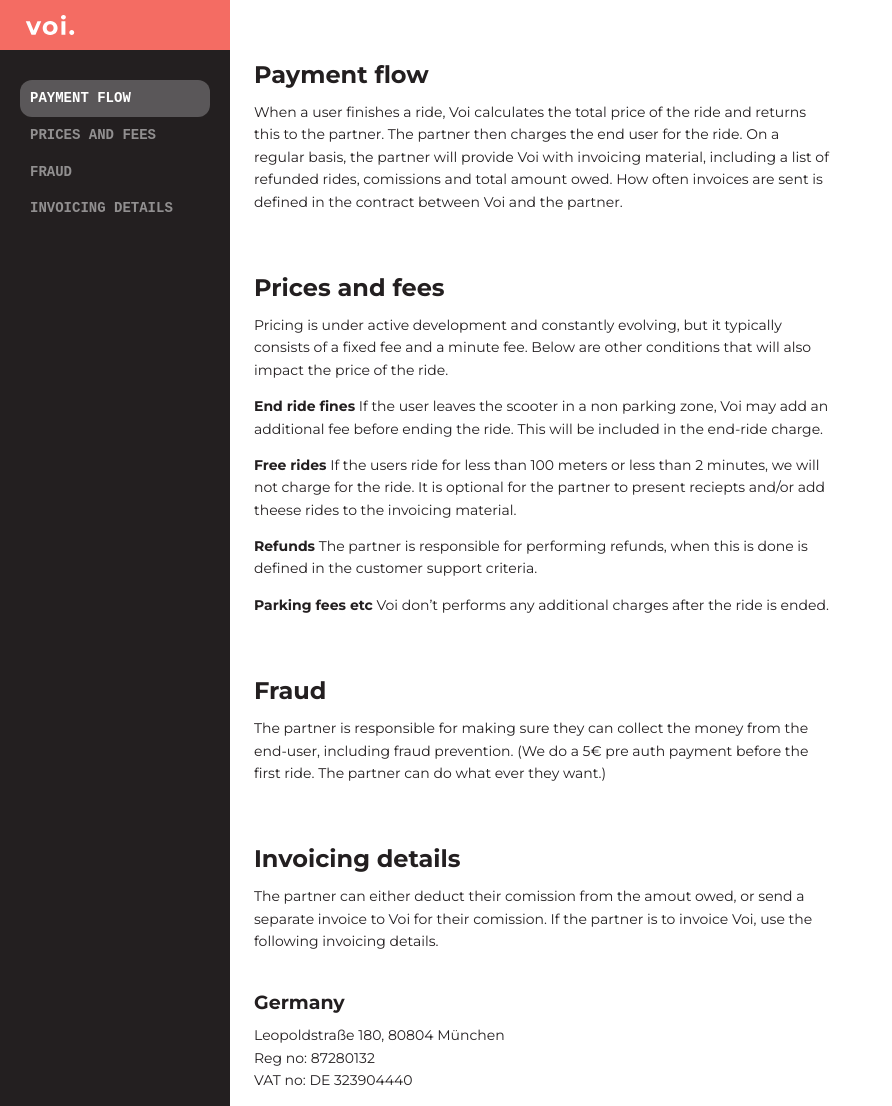
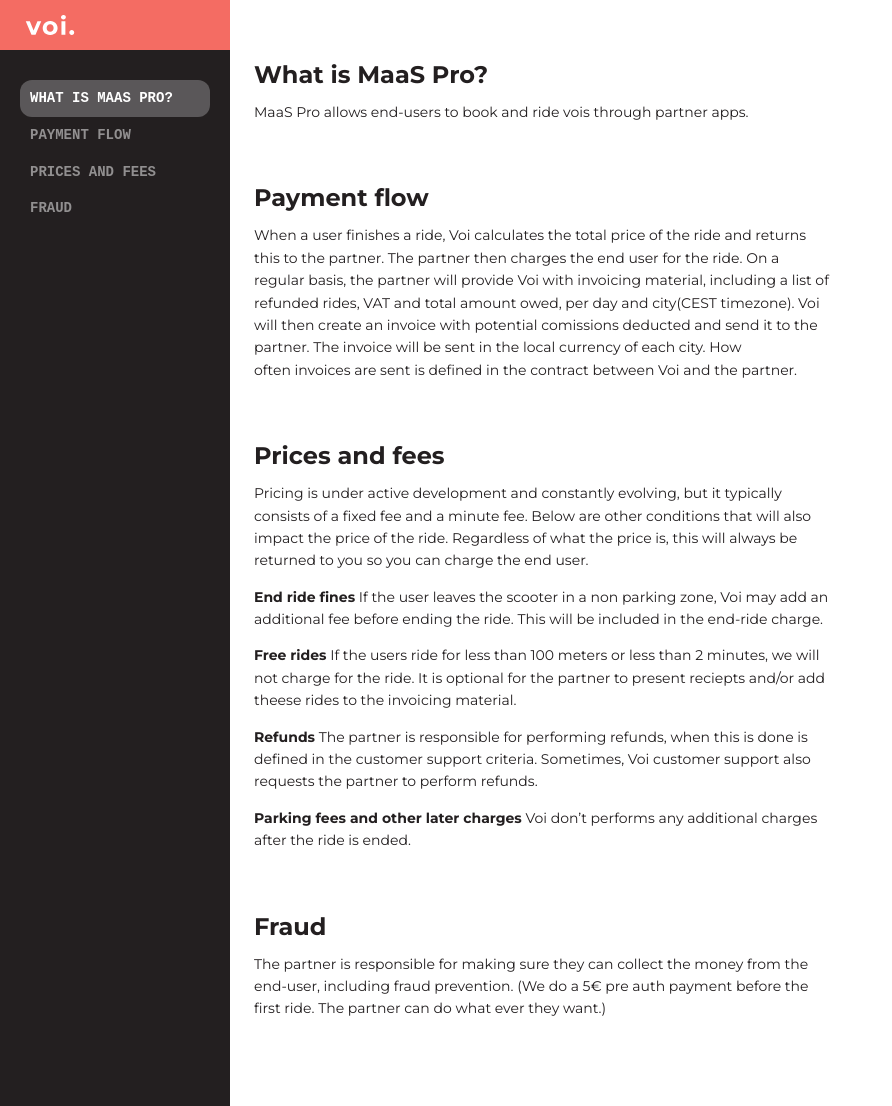
Before and after one commit to Tomtss/partner-api-docs, a Jekyll site: the page built from payments.md, in a window 1280 px wide and 1106 px high. Shown: the whole window, without its empty margins (0-892 px from the left). Built offline with Jekyll 4.4.1, drawn with Linux system fonts in a browser that asks for light colours; some web fonts are replaced.

Commit message:
payments

```diff
--- a/payments.md
+++ b/payments.md
@@ -5,28 +5,22 @@
 menu: main
 description: Paymentflows, refunds, fraud and invoicing
 ---
+# What is MaaS Pro?
+MaaS Pro allows end-users to book and ride vois through partner apps.
 
 # Payment flow
-When a user finishes a ride, Voi calculates the total price of the ride and returns this to the partner. The partner then charges the end user for the ride. On a regular basis, the partner will provide Voi with invoicing material, including a list of refunded rides, comissions and total amount owed. How often invoices are sent is defined in the contract between Voi and the partner.
+When a user finishes a ride, Voi calculates the total price of the ride and returns this to the partner. The partner then charges the end user for the ride. On a regular basis, the partner will provide Voi with invoicing material, including a list of refunded rides, VAT and total amount owed, per day and city(CEST timezone). Voi will then create an invoice with potential comissions deducted and send it to the partner. The invoice will be sent in the local currency of each city. How often invoices are sent is defined in the contract between Voi and the partner.
 
 # Prices and fees
-Pricing is under active development and constantly evolving, but it typically consists of a fixed fee and a minute fee. Below are other conditions that will also impact the price of the ride.
+Pricing is under active development and constantly evolving, but it typically consists of a fixed fee and a minute fee. Below are other conditions that will also impact the price of the ride. Regardless of what the price is, this will always be returned to you so you can charge the end user.
 
 __End ride fines__ If the user leaves the scooter in a non parking zone, Voi may add an additional fee before ending the ride. This will be included in the end-ride charge.
 
 __Free rides__ If the users ride for less than 100 meters or less than 2 minutes, we will not charge for the ride. It is optional for the partner to present reciepts and/or add theese rides to the invoicing material.
 
-__Refunds__ The partner is responsible for performing refunds, when this is done is defined in the customer support criteria.
+__Refunds__ The partner is responsible for performing refunds, when this is done is defined in the customer support criteria. Sometimes, Voi customer support also requests the partner to perform refunds.
 
-__Parking fees etc__ Voi don't performs any additional charges after the ride is ended.
+__Parking fees and other later charges__ Voi don't performs any additional charges after the ride is ended.
 
 # Fraud
 The partner is responsible for making sure they can collect the money from the end-user, including fraud prevention. (We do a 5€ pre auth payment before the first ride. The partner can do what ever they want.)
-
-# Invoicing details
-The partner can either deduct their comission from the amout owed, or send a separate invoice to Voi for their comission. If the partner is to invoice Voi, use the following invoicing details.
-
-## Germany
-Leopoldstraße 180, 80804 München<br />
-Reg no: 87280132<br />
-VAT no: DE 323904440
```
Also changed, not shown: 1 other file.
